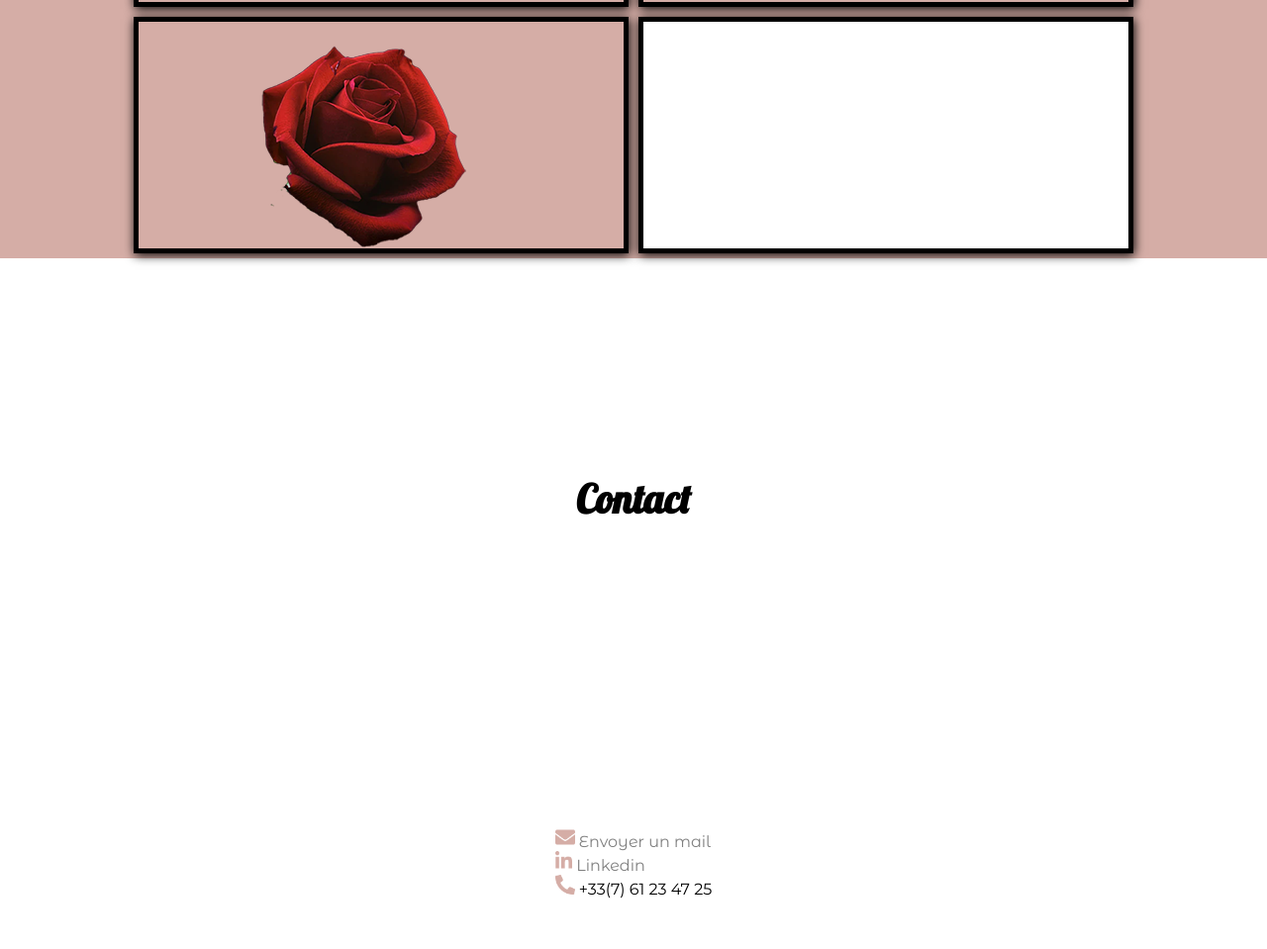
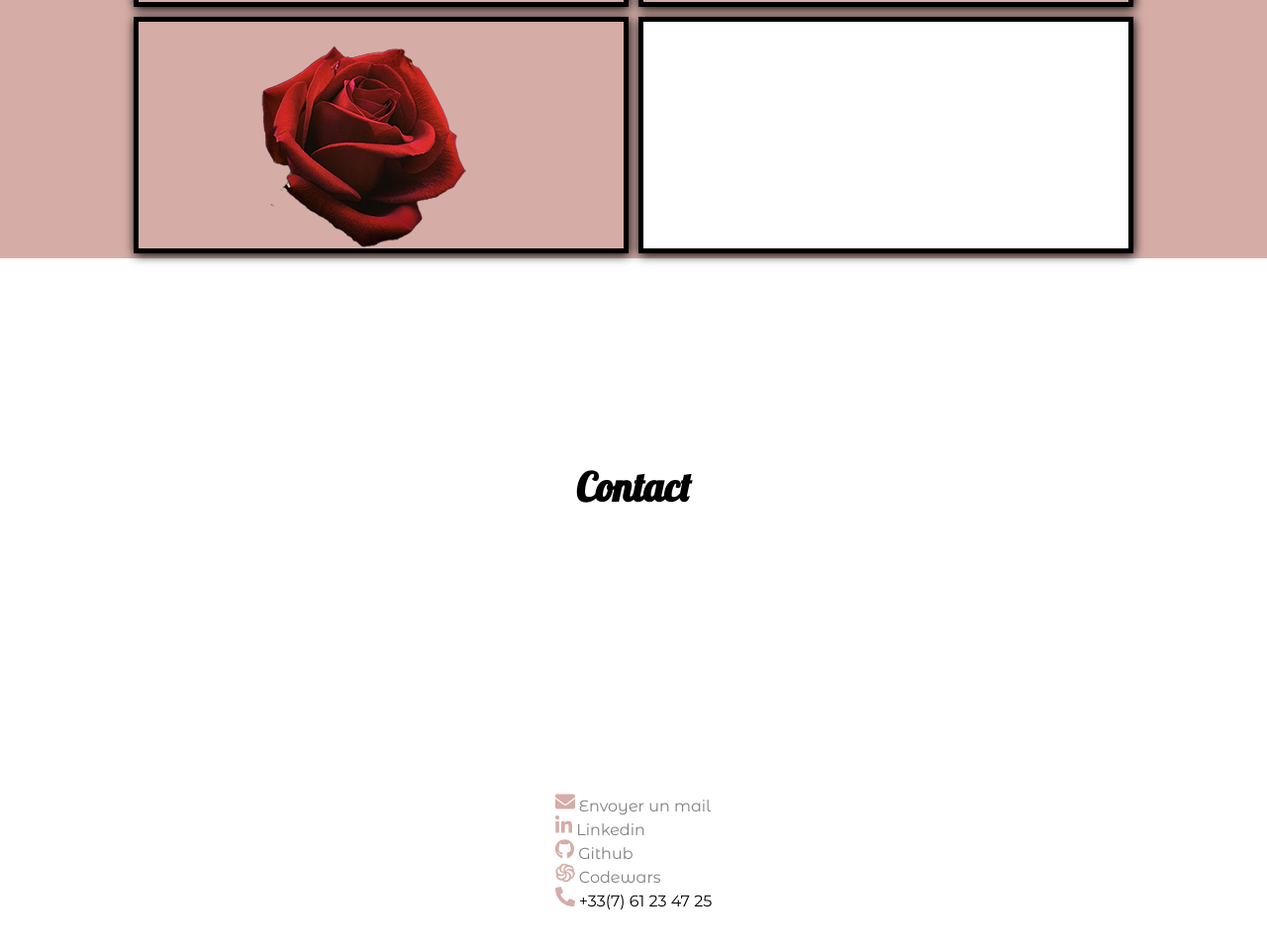
Before and after one commit to timera-h/site_personel, a plain HTML site: page index.html in a window 1280 px wide. Shown: the part 2339-3298 px from the top of the page at 99% size. Drawn offline with Linux system fonts and the light colour scheme.

Commit message:
ajout liens

```diff
--- a/index.html
+++ b/index.html
@@ -291,6 +291,8 @@
                 <li><img src="./assets/img/linkedin-in-brands.png" alt="linkedin"> <a
                         href="https://fr.linkedin.com/in/hawa-timera-0981a81a3" title="lien" target="new">Linkedin</a>
                 </li>
+                <li> <img src="/assets/img/github-brands.png" alt="github"/> <a target="new" href="https://github.com/timera-h">Github</a> </li>
+                <li><img src="/assets/img/codewars.png" alt="codewars"> <a href="https://www.codewars.com/users/Hawa-dev">Codewars</a></li>
                 <li id="call"><img src="./assets/img/phone-alt-solid.png" alt="telephone"> <a href=""
                         class="compose">Appeler</a></li>
             </ul>
```
Also changed, not shown: assets/img/codewars.png (added), assets/img/github-brands.png (added), assets/img/github-brands.svg (added).
